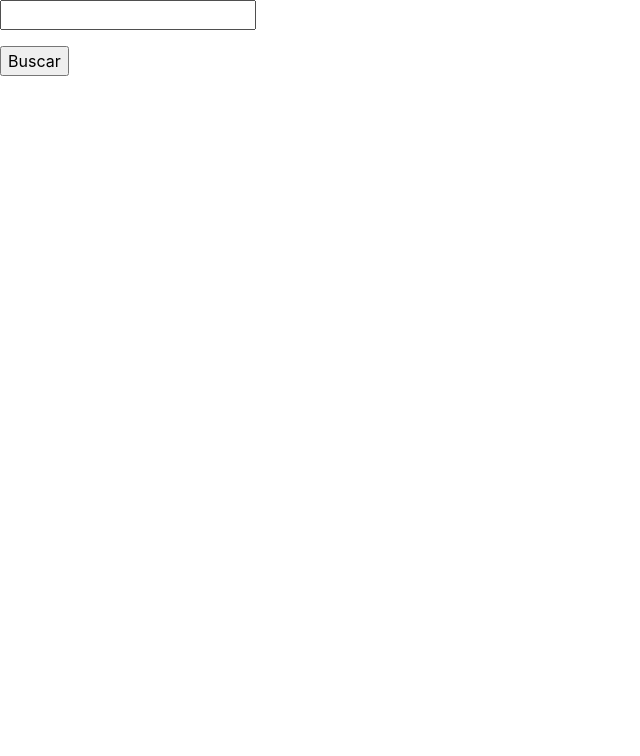
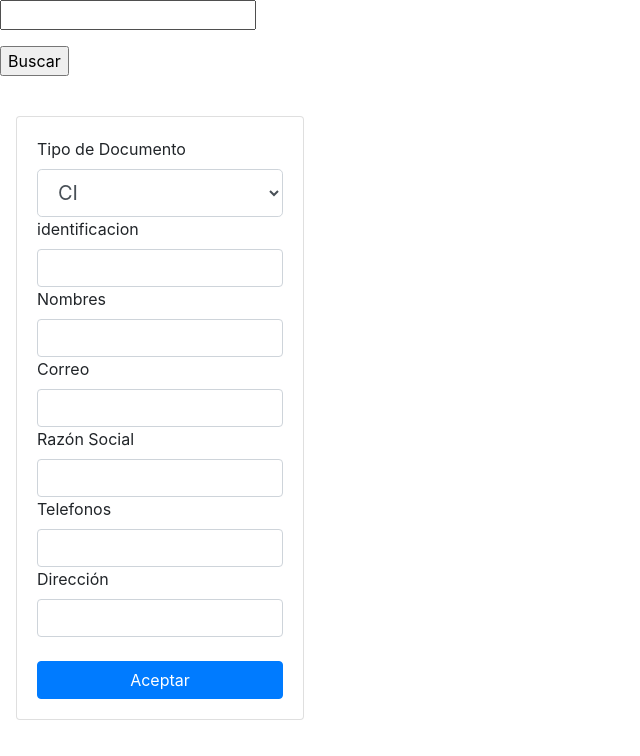
Before and after one commit to CristianPoma16/CRUDNODEMONGO, a website: page view/index.html in a window 1280 px wide. Shown: the whole page, without its empty margins (0-640 px from the left). Drawn offline with nearby package versions, Linux system fonts and the light colour scheme.

Commit message:
06/02/2020

```diff
--- a/view/index.html
+++ b/view/index.html
@@ -19,16 +19,18 @@
         </form>
     </div>
     <br>
-    <!-- <div class="p-3 w-25">
+    <div class="p-3 w-25">
         <form method="POST" action="/users/create_account">
             <div class="form-group">
+                <div class="card">
+                    <div class="card-body">
                         <label>Tipo de Documento</label>
                         <select class="form-control form-control-lg" name="type_document">
                             <option value="CI">CI</option>
                             <option value="RUC">RUC</option>
-                    <option value="PS">Pasaporte</option>
+                            <option value="PS">PS</option>
                         </select>
-                <label>Identificacion</label>
+                        <label>identificacion</label>
                         <input type="text" class="form-control" name="identification">
                         <label>Nombres</label>
                         <input type="text" class="form-control" name="names">
@@ -39,10 +41,12 @@
                         <label>Telefonos</label>
                         <input type="text" class="form-control" name="phones">
                         <label>Dirección</label>
-                <input type="text" class="form-control" name="direction">
+                        <input type="text" class="form-control" name="direction"><br>
+                        <input type="submit" class="btn btn-primary btn-block" value="Aceptar">
                     </div>
-            <p></p>
-            <input type="submit" class="form-control" value="Enviar y Guardar">
+                </div>
+            </div>
         </form>
-    </div> -->
+    </div>
+
 </html>
```
Lines whose indentation alone changed are shown as unchanged.
